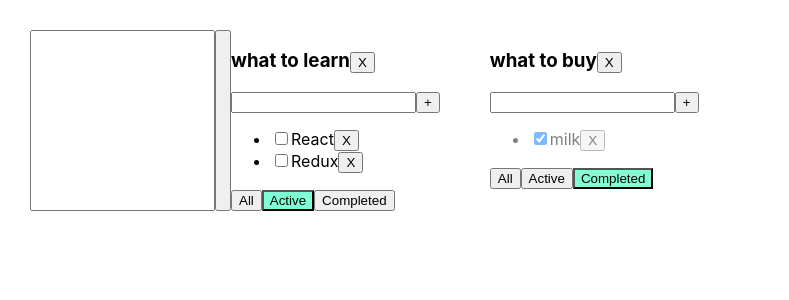
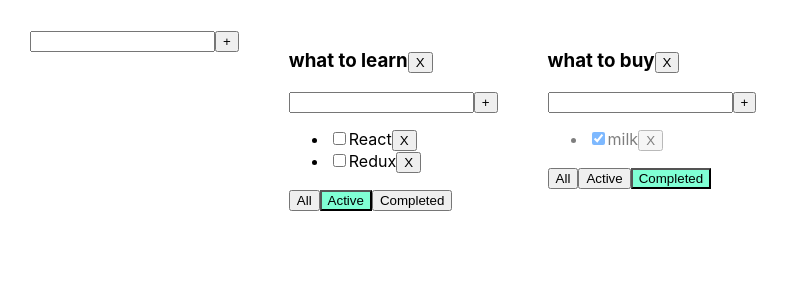
Before and after one commit to Kat10-4/my-todolist, a React (Create React App) app: page / in a window 1280 px wide. Shown: the top 300 px of the page, without its empty margins (0-789 px from the left). Built offline with nearby package versions, Linux system fonts and the light colour scheme.

Commit message:
add EditableSpan

```diff
--- a/src/App.tsx
+++ b/src/App.tsx
@@ -2,6 +2,7 @@ import React, {useState} from 'react';
 import './App.css';
 import {TaskType, ToDoList} from './components/ToDoList/ToDoList';
 import {v1} from 'uuid';
+import {AddItemForm} from './components/AddItemForm/AddItemForm';
 
 export type FilterValuesType = 'all' | 'active' | 'completed'
 
@@ -11,7 +12,7 @@ type ToDoListsType = {
     filter: FilterValuesType
 }
 
-function App() {
+function App(){
     const toDoListId1 = v1()
     const toDoListId2 = v1()
 
@@ -35,19 +36,19 @@ function App() {
 
     let [filter, setFilter] = useState<FilterValuesType>('all')
 
-    function addTask(newTaskTitle: string, toDolistId: string) {
-        let newTask = {id: v1(), title: newTaskTitle, isDone: false}
+    const addTask = (newTaskTitle: string, toDolistId: string) => {
+        let newTask:TaskType = {id: v1(), title: newTaskTitle, isDone: false}
         setTasks({
             ...tasksObj, [toDolistId]: [...tasksObj[toDolistId], newTask]
         })
     }
 
-    function removeTask(id: string, toDolistId: string) {
+    const removeTask = (id: string, toDolistId: string) => {
         setTasks({...tasksObj, [toDolistId]: tasksObj[toDolistId].filter(el => el.id !== id)})
         delete tasksObj[toDolistId]
     }
 
-    function changeFilter(newFilter: FilterValuesType, toDolistId: string) {
+    const changeFilter = (newFilter: FilterValuesType, toDolistId: string) => {
         let toDoList = toDoLists.find((tl) => tl.id === toDolistId)
         if (toDoList) {
             toDoList.filter = newFilter
@@ -55,23 +56,27 @@ function App() {
         }
     }
 
-    function changeStatus(taskId: string, isDone: boolean, toDolistId: string) {
+    const changeStatus = (taskId: string, isDone: boolean, toDolistId: string) => {
         setTasks({
             ...tasksObj,
-            [toDolistId]: [...tasksObj[toDolistId].map(task => task.id === taskId ? {...task,isDone} : task)]
+            [toDolistId]: [...tasksObj[toDolistId].map(task => task.id === taskId ? {...task, isDone} : task)]
         })
     }
 
-    function removeToDoList (toDoListId:string){
-        setToDoLists(toDoLists.filter(td=>td.id!==toDoListId))
+    const removeToDoList = (toDoListId: string) => {
+        setToDoLists(toDoLists.filter(td => td.id !== toDoListId))
         delete tasksObj[toDoListId]
         setTasks({...tasksObj})
     }
 
+    const addListHandler=(title:string)=>{
+        const id = v1()
+        setToDoLists([...toDoLists,{id, title, filter: 'all'}])
+        setTasks({...tasksObj,[id]:[]})
+    }
 
     return <div className="App">
-        <input/>
-        <button></button>
+        <AddItemForm addItem={addListHandler}/>
         {toDoLists.map((tl) => {
 
             let filteredTasks = tasksObj[tl.id]
--- a/src/components/AddItemForm/AddItemForm.tsx
+++ b/src/components/AddItemForm/AddItemForm.tsx
@@ -1,13 +1,51 @@
 // @flow
 import * as React from 'react';
+import {Input} from '../Input/Input';
+import {Button} from '../Button/Button';
+import {ChangeEvent, KeyboardEvent, useState} from 'react';
 
 type Props = {
+    addItem:(newItemTitle:string)=>void
+};
 
-};
-export const AddItemForm = (props: Props) => {
+export const AddItemForm = ({addItem}: Props) => {
+    const [newItemTitle, setNewItemTitle] = useState<string>('')
+    const [error, setError] = useState<string | null>('')
+
+    const onChangeHandler = (e: ChangeEvent<HTMLInputElement>) => {
+        setNewItemTitle(e.currentTarget.value)
+    }
+
+    const onKeyUpHandler = (e: KeyboardEvent<HTMLInputElement>) => {
+        setError('')
+        if (e.key === 'Enter') {
+            if (newItemTitle.trim() !== '') {
+                addItem(newItemTitle);
+                setNewItemTitle('')
+            } else {
+                setError('Field is required')
+            }
+        }
+    }
+
+    const addItemHandler = () => {
+        if (newItemTitle.trim() !== '') {
+            addItem(newItemTitle);
+            setNewItemTitle('')
+        } else {
+            setError('Field is required')
+        }
+    }
+
     return (
         <div>
-
+            <Input value={newItemTitle}
+                   onChange={onChangeHandler}
+                   onKeyUp={onKeyUpHandler}
+                   className={error ? 'error' : ''}
+                   error={error}/>
+            <Button title="+" onClick={addItemHandler}/>
+            {error && <div className={'error-message'}>{error}</div>}
         </div>
     );
 };
--- a/src/components/ToDoList/ToDoList.tsx
+++ b/src/components/ToDoList/ToDoList.tsx
@@ -3,6 +3,7 @@ import {FilterValuesType} from '../../App';
 import {Button} from '../Button/Button';
 import {Input} from '../Input/Input';
 import '../../App.css'
+import {AddItemForm} from '../AddItemForm/AddItemForm';
 
 export type TaskType = {
     id: string,
@@ -33,33 +34,7 @@ export function ToDoList({
                              filter,
                              removeToDoList
                          }: PropsType) {
-    const [newTaskTitle, setNewTaskTitle] = useState<string>('')
-    const [error, setError] = useState<string | null>('')
 
-    const onChangeHandler = (e: ChangeEvent<HTMLInputElement>) => {
-        setNewTaskTitle(e.currentTarget.value)
-    }
-
-    const onKeyUpHandler = (e: KeyboardEvent<HTMLInputElement>) => {
-        setError('')
-        if (e.key === 'Enter') {
-            if (newTaskTitle.trim() !== '') {
-                addTask(newTaskTitle, id);
-                setNewTaskTitle('')
-            } else {
-                setError('Field is required')
-            }
-        }
-    }
-
-    const addTaskHandler = () => {
-        if (newTaskTitle.trim() !== '') {
-            addTask(newTaskTitle, id);
-            setNewTaskTitle('')
-        } else {
-            setError('Field is required')
-        }
-    }
 
     const onAllClickHandler = () => changeFilter('all', id)
 
@@ -85,20 +60,15 @@ export function ToDoList({
         }
     )
 
+    const addTaskHandler = (title: string) => {
+        addTask(title, id)
+    }
 
     return <div>
         <h3>{title}
             <button onClick={removeToDoListHandler}>X</button>
         </h3>
-        <div>
-            <Input value={newTaskTitle}
-                   onChange={onChangeHandler}
-                   onKeyUp={onKeyUpHandler}
-                   className={error ? 'error' : ''}
-                   error={error}/>
-            <Button title="+" onClick={addTaskHandler}/>
-            {error && <div className={'error-message'}>{error}</div>}
-        </div>
+        <AddItemForm addItem={addTaskHandler}/>
         <ul>
             {tasksList}
         </ul>
```
Also changed, not shown: src/components/EditableSpan/EditableSpan.tsx (added, +13 -0 lines).
